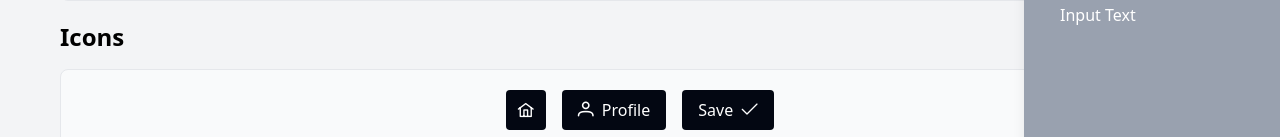
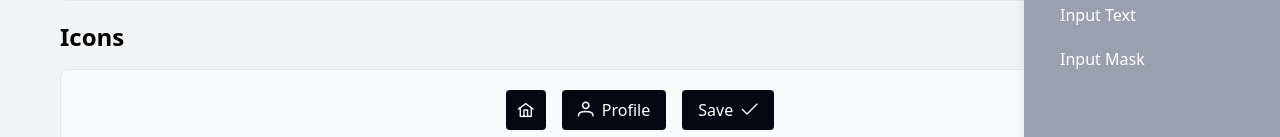
Before and after one commit to Leonardo-Gross/primevue-copy, a Vue app: page / in a window 1280 px wide. Both pictures are taken after a click on the icon 1232 px from the left and 58 px from the top of the page. Shown: the part 245-382 px from the top of the page. Built offline with nearby package versions, Linux system fonts and the light colour scheme; the HTML template or start-up script is replaced by a standard one.

Commit message:
feat(ALayout): create new RouterLink in ALayout component for inputmask path

```diff
--- a/src/components/layout/ALayout/ALayout.vue
+++ b/src/components/layout/ALayout/ALayout.vue
@@ -34,6 +34,8 @@ const toggleSideBar = () => {
         <li class="mb-5"><RouterLink to="/panel">Panel</RouterLink></li>
         <li class="mb-5"><RouterLink to="/divider">Divider</RouterLink></li>
         <li class="mb-5"><RouterLink to="/inputtext">Input Text</RouterLink></li>
+        <li class="mb-5"><RouterLink to="/inputmask">Input Mask</RouterLink></li>
+
       </ul>
     </div>
 
```
